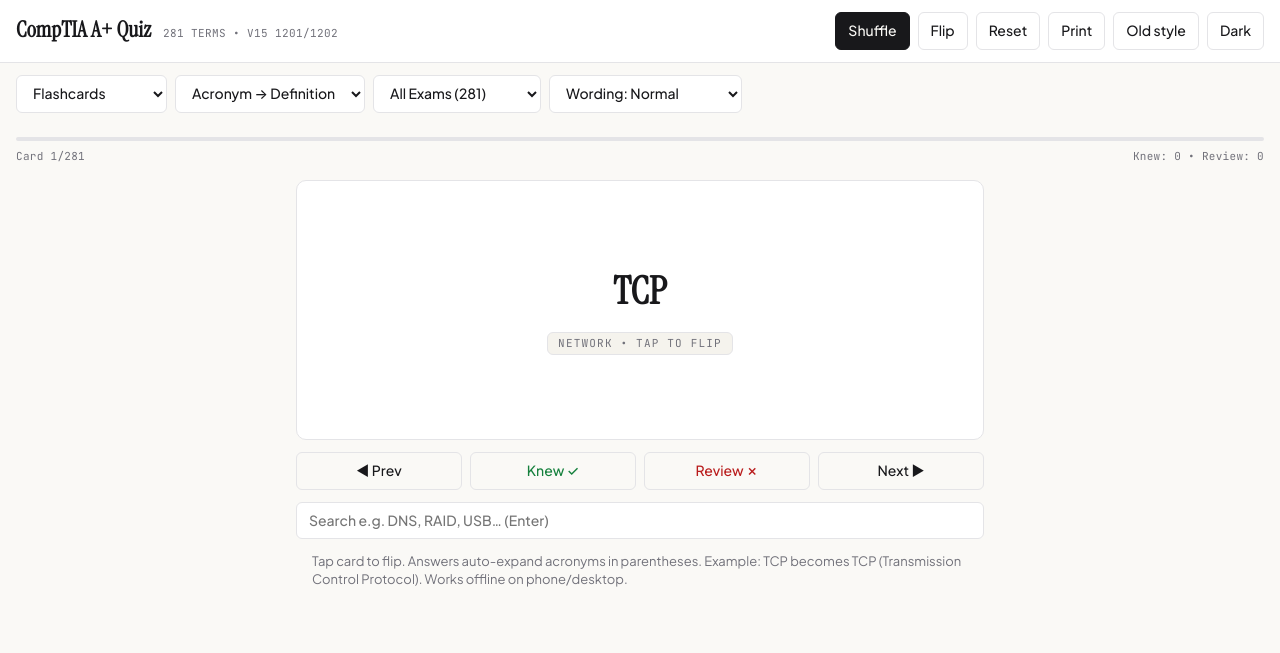
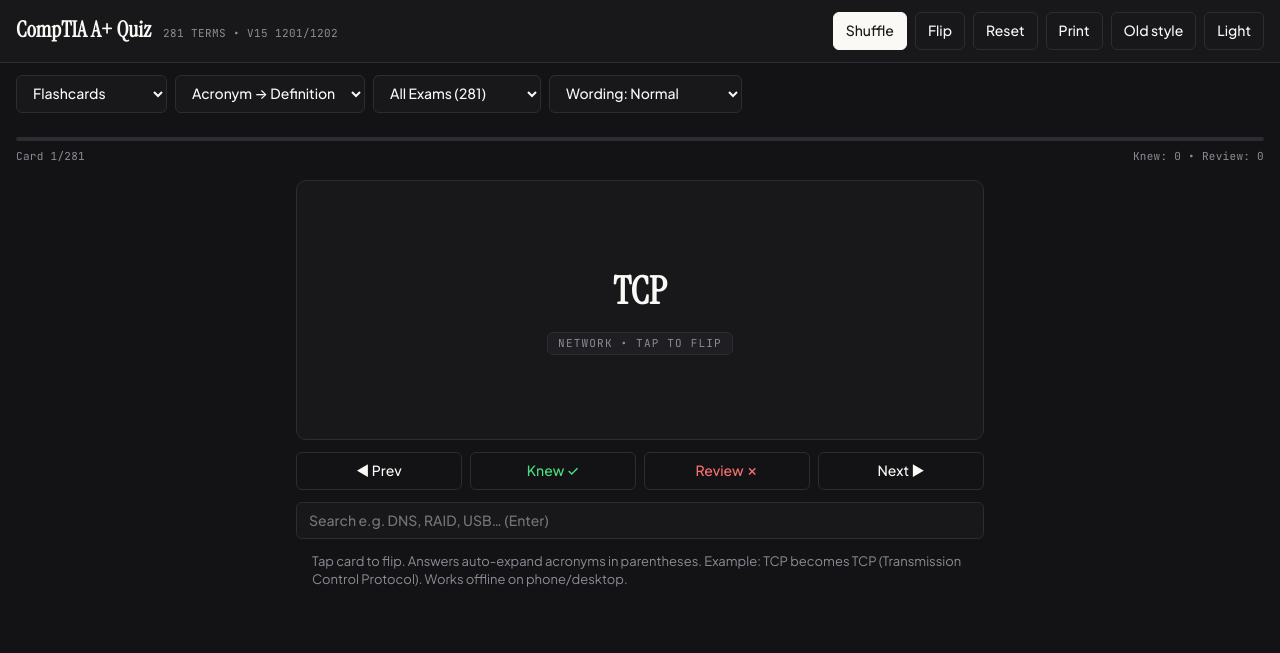
Before and after one commit to sadow200/a-plus-quiz, a plain HTML site: page index.html in a window 1280 px wide. Drawn offline with Linux system fonts and the light colour scheme.

Commit message:
Default to new style with dark mode on first visit

```diff
--- a/index.html
+++ b/index.html
@@ -106,7 +106,7 @@ header,.controls,.progress,.stats,main>div,main>p{display:none !important}
 <link rel="preconnect" href="https://fonts.googleapis.com">
 <link rel="preconnect" href="https://fonts.gstatic.com" crossorigin>
 <link href="https://fonts.googleapis.com/css2?family=Instrument+Serif&family=JetBrains+Mono:wght@400;500&family=Plus+Jakarta+Sans:wght@400;500;600;700&display=swap" rel="stylesheet">
-<script>(function(){try{var s=localStorage.getItem('aqSkin');if(s!=='old')s='new';document.documentElement.setAttribute('data-skin',s);var o=document.getElementById('cssOld');if(o)o.disabled=(s!=='old');}catch(e){}})();</script>
+<script>(function(){try{var s=localStorage.getItem('aqSkin');if(s!=='old')s='new';document.documentElement.setAttribute('data-skin',s);var t=localStorage.getItem('aqTheme');if(t!=='dark'&&t!=='light')t='dark';document.documentElement.setAttribute('data-theme',t);var o=document.getElementById('cssOld');if(o)o.disabled=(s!=='old');}catch(e){}})();</script>
 </head>
 <body>
 <header>
@@ -155,7 +155,7 @@ header,.controls,.progress,.stats,main>div,main>p{display:none !important}
 <script>
 (function(){var S='aqSkin',T='aqTheme';var skin=null,theme=null;try{skin=localStorage.getItem(S);theme=localStorage.getItem(T)}catch(e){}
 if(skin!=='old'&&skin!=='new')skin='new';
-if(theme!=='dark'&&theme!=='light'){theme=(window.matchMedia&&matchMedia('(prefers-color-scheme:dark)').matches)?'dark':'light'}
+if(theme!=='dark'&&theme!=='light')theme='dark';
 function ap(){document.documentElement.setAttribute('data-skin',skin);document.documentElement.setAttribute('data-theme',theme);
 var o=document.getElementById('cssOld'),n=document.getElementById('cssNew');if(o)o.disabled=(skin!=='old');if(n)n.disabled=(skin!=='new');
 var sb=document.getElementById('skinBtn');if(sb)sb.textContent=(skin==='new'?'Old style':'New style');
```
